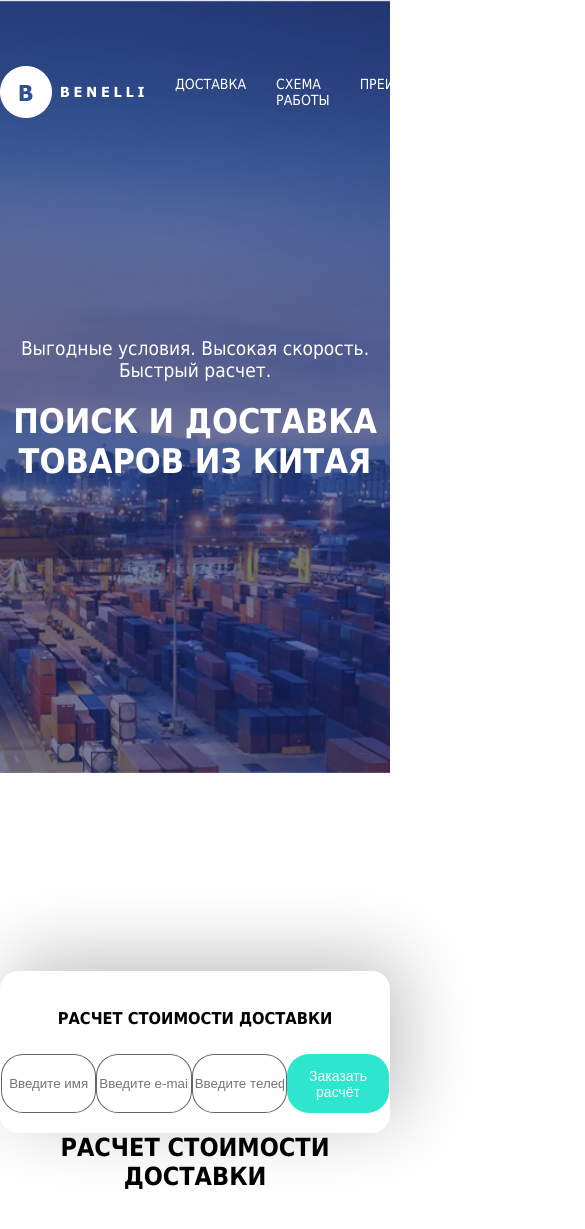
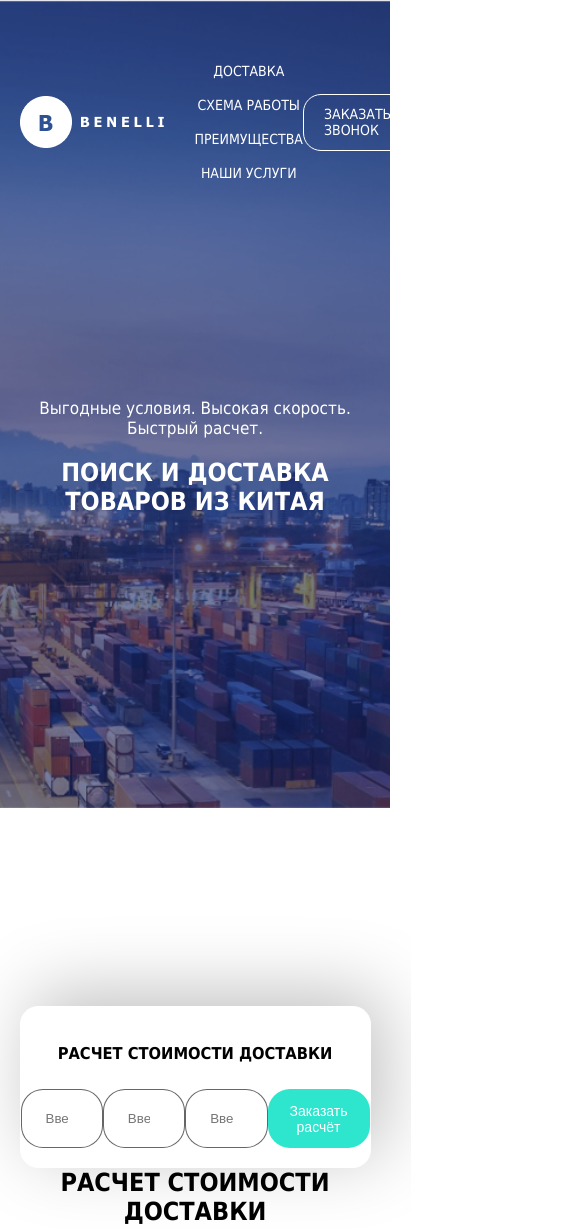
Before and after one commit to Hardyn1/Lesson2, a plain HTML site: page index.html in a window 390 px wide. Shown: the top 1229 px of the page, 585 px wide, since content can reach past the window. Drawn offline with Linux system fonts and the light colour scheme.

Commit message:
added files and media X2

```diff
--- /dev/null
+++ b/css/global.css
@@ -0,0 +1,95 @@
+body {
+  font-family: tahoma, sans-serif;
+  padding: 0;
+  margin: 0;
+  font-size: 14px;
+}
+
+h1 {
+  margin: 0;
+  font-size: 34px;
+  text-transform: uppercase;
+}
+
+p {
+  margin: 0;
+  padding: 0;
+}
+
+div {
+  box-sizing: border-box;
+}
+
+ul,
+li {
+  display: block;
+  margin: 0;
+  padding: 0;
+}
+
+.container {
+  max-width: 1264px;
+  width: 100%;
+  margin: 0 auto;
+}
+
+@media screen and (max-width: 1400px) {
+  .container {
+    max-width: 1264px;
+  }
+}
+@media screen and (max-width: 1200px) {
+  .container {
+    max-width: 960px;
+  }
+  .price-section-list {
+    gap: 20px;
+  }
+}
+
+@media screen and (max-width: 992px) {
+  .container {
+    max-width: 770px;
+  }
+  h1 {
+    font-size: 33px;
+  }
+
+  .menu {
+    flex-direction: column;
+    gap: 18px;
+  }
+
+  .table-container {
+    width: 90%;
+  }
+}
+
+@media screen and (max-width: 768px) {
+  .container {
+    max-width: 540px;
+  }
+
+  h1 {
+    font-size: 25px;
+  }
+
+  .header-main p {
+    font-size: 17px;
+  }
+}
+
+@media screen and (max-width: 576px) {
+  .container {
+    max-width: 90%;
+  }
+
+  .table-container {
+    width: 100%;
+  }
+
+  .footer-main {
+    flex-direction: column;
+    gap: 18px;
+  }
+}
--- a/css/main.css
+++ b/css/main.css
@@ -1,41 +1,6 @@
-body {
-  font-family: tahoma, sans-serif;
-  padding: 0;
-  margin: 0;
-  font-size: 14px;
-}
-
-h1 {
-  margin: 0;
-  font-size: 34px;
-  text-transform: uppercase;
-}
-
-p {
-  margin: 0;
-  padding: 0;
-}
-
-div {
-  box-sizing: border-box;
-}
-
-ul,
-li {
-  display: block;
-  margin: 0;
-  padding: 0;
-}
-
 header {
   background: url(../pictures/bg.png) no-repeat center top / cover;
   padding: 63px 0 292px;
-}
-
-.container {
-  max-width: 1264px;
-  width: 100%;
-  margin: 0 auto;
 }
 
 .header-nav {
@@ -45,6 +10,8 @@ header {
 }
 
 .menu {
+  align-items: center;
+  text-align: center;
   display: flex;
 }
 
@@ -89,7 +56,6 @@ header {
   max-width: 845px;
   width: 100%;
   height: 162px;
-  margin: 0 auto;
   box-shadow: 12px -13px 73px 0px rgba(0, 0, 0, 0.25);
   margin-top: -120px;
 }
@@ -100,8 +66,7 @@ header {
 
 h3 {
   text-transform: uppercase;
-  padding-top: 37px;
-  margin: 0;
+  margin: 37px 0px 26px;
 }
 
 .inner-form {
@@ -111,7 +76,6 @@ h3 {
   justify-content: space-between;
   max-width: 756px;
   width: 100%;
-  padding-top: 26px;
   margin: 0 auto;
 }
 
@@ -123,6 +87,7 @@ h3 {
   color: rgba(0, 0, 0, 0.6);
   max-width: 177px;
   width: 100%;
+  padding: 14px 34px 14px 24px;
 }
 
 .header-button {
@@ -255,7 +220,7 @@ h2 {
 }
 
 .third-section h4 {
-  margin: 0;
+  margin: 0 auto;
   text-align: center;
   font-size: 25px;
   text-transform: uppercase;
@@ -274,6 +239,7 @@ table {
   border-collapse: collapse;
   width: calc(100% + 2px);
   margin: -1px;
+  text-align: center;
 }
 
 th,
@@ -284,6 +250,7 @@ td {
 
 .bold,
 th {
+  text-align: left;
   font-weight: bold;
 }
 
@@ -303,12 +270,7 @@ th {
   margin: 0 auto;
   max-width: 845px;
   width: 100%;
-}
-
-.header-form h3 {
-  text-transform: uppercase;
-  padding-top: 37px;
-  margin: 0;
+  height: 162px;
 }
 
 .inner-form {
@@ -318,17 +280,16 @@ th {
   justify-content: space-between;
   max-width: 756px;
   width: 100%;
-  padding-top: 26px;
 }
 
 .inner-form input {
-  text-align: center;
   border: 1px rgba(0, 0, 0, 0.6);
   border-style: solid;
   border-radius: 22px;
   color: rgba(0, 0, 0, 0.6);
   max-width: 177px;
   width: 100%;
+  padding: 14px 34px 14px 24px;
 }
 
 .header-button {
@@ -363,3 +324,48 @@ th {
   color: #fff;
   text-decoration: none;
 }
+
+@media screen and (max-width: 1400px) {
+}
+
+@media screen and (max-width: 1200px) {
+  .price-section-list {
+    gap: 20px;
+  }
+}
+
+@media screen and (max-width: 992px) {
+  h1 {
+    font-size: 33px;
+  }
+
+  .menu {
+    flex-direction: column;
+    gap: 18px;
+  }
+
+  .table-container {
+    width: 90%;
+  }
+}
+
+@media screen and (max-width: 768px) {
+  h1 {
+    font-size: 25px;
+  }
+
+  .header-main p {
+    font-size: 17px;
+  }
+}
+
+@media screen and (max-width: 576px) {
+  .table-container {
+    width: 100%;
+  }
+
+  .footer-main {
+    flex-direction: column;
+    gap: 18px;
+  }
+}
--- a/index.html
+++ b/index.html
@@ -4,6 +4,7 @@
     <meta charset="UTF-8" />
     <meta name="viewport" content="width=device-width, initial-scale=1.0" />
     <title>benelli</title>
+		<link rel="stylesheet" href="css/global.css">
     <link rel="stylesheet" href="css/main.css" />
   </head>
   <body>
```
Also changed, not shown: 1 other file.
